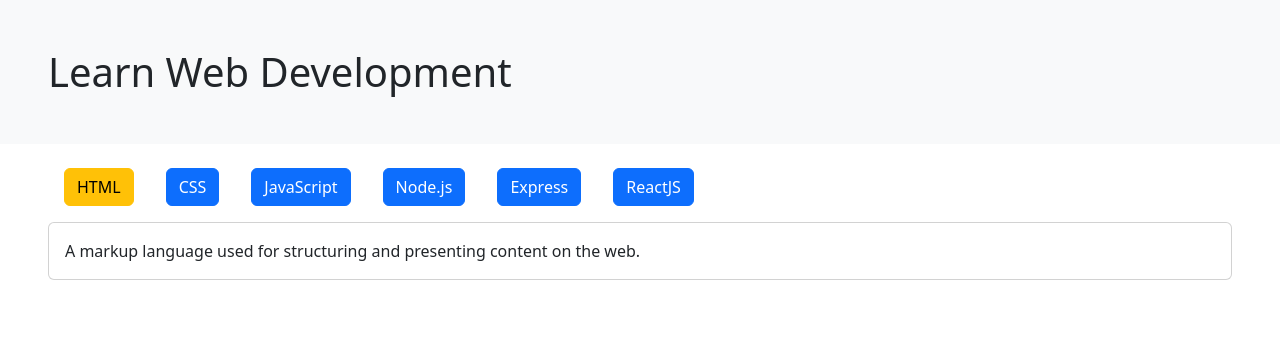
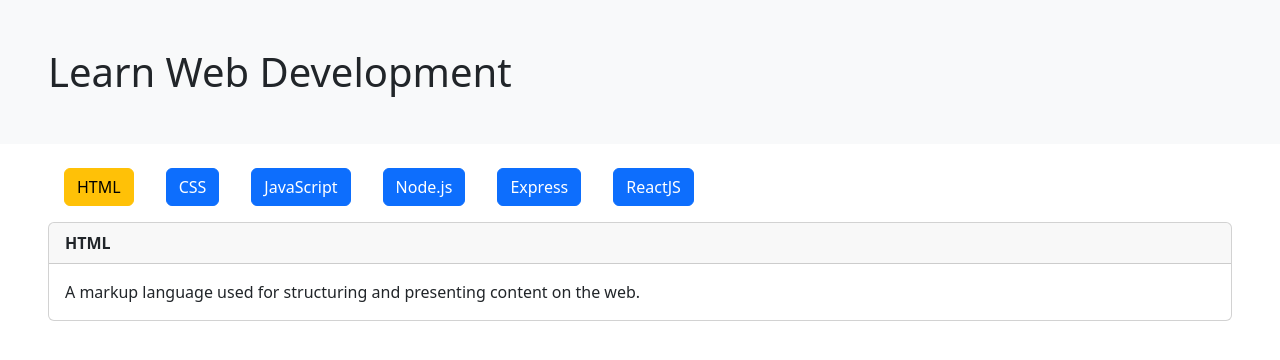
Before and after one commit to imnxtamess/react-use-state, a React (Vite) app: page / in a window 1280 px wide. Both pictures are taken after a click on the button "HTML". Shown: the top 360 px of the page. Built offline with nearby package versions, Linux system fonts and the light colour scheme.

Commit message:
Add title prop to Descriptions component and update Main to display titles

```diff
--- a/src/components/Descriptions.jsx
+++ b/src/components/Descriptions.jsx
@@ -1,7 +1,8 @@
-export default function Descriptions({ description }) {
+export default function Descriptions({ description, title }) {
   return (
-    <div /*class="collapse"*/>
-      <div className="card card-body">{description}</div>
+    <div className="card">
+      <div className="card-header fw-bold">{title}</div>
+      <div className="card-body">{description}</div>
     </div>
   );
 }
--- a/src/components/Main.jsx
+++ b/src/components/Main.jsx
@@ -16,24 +16,27 @@
             <Buttons
               key={element.id}
               title={element.title}
-              isActive={activeId === element.id}
-              onClick={() => setActiveId(element.id)}
+              isActive={activeId === element.id} // IsActive is a boolean indicating wether or not the button is active (clicked)
+              onClick={() => setActiveId(element.id)} // Updates the activeId state to the ID of the clicked button
             />
           ))}
         </div>
         <div>
-          {activeId === 0 ? (
+          {activeId ===
+          0 /* Checks if no button is selected and prints the default message */ ? (
             <div className="card card-body">
               You have not yet selected a button
             </div>
           ) : (
-            webDevFundamentals.map((element) =>
-              activeId === element.id ? (
-                <Descriptions
-                  key={element.id}
-                  description={element.description}
-                />
-              ) : null
+            /*Else if */ webDevFundamentals.map(
+              (element) =>
+                activeId === element.id ? ( // Checks if the selected id exists
+                  <Descriptions
+                    key={element.id + 6}
+                    title={element.title}
+                    description={element.description}
+                  />
+                ) : null // else null
             )
           )}
         </div>
```
